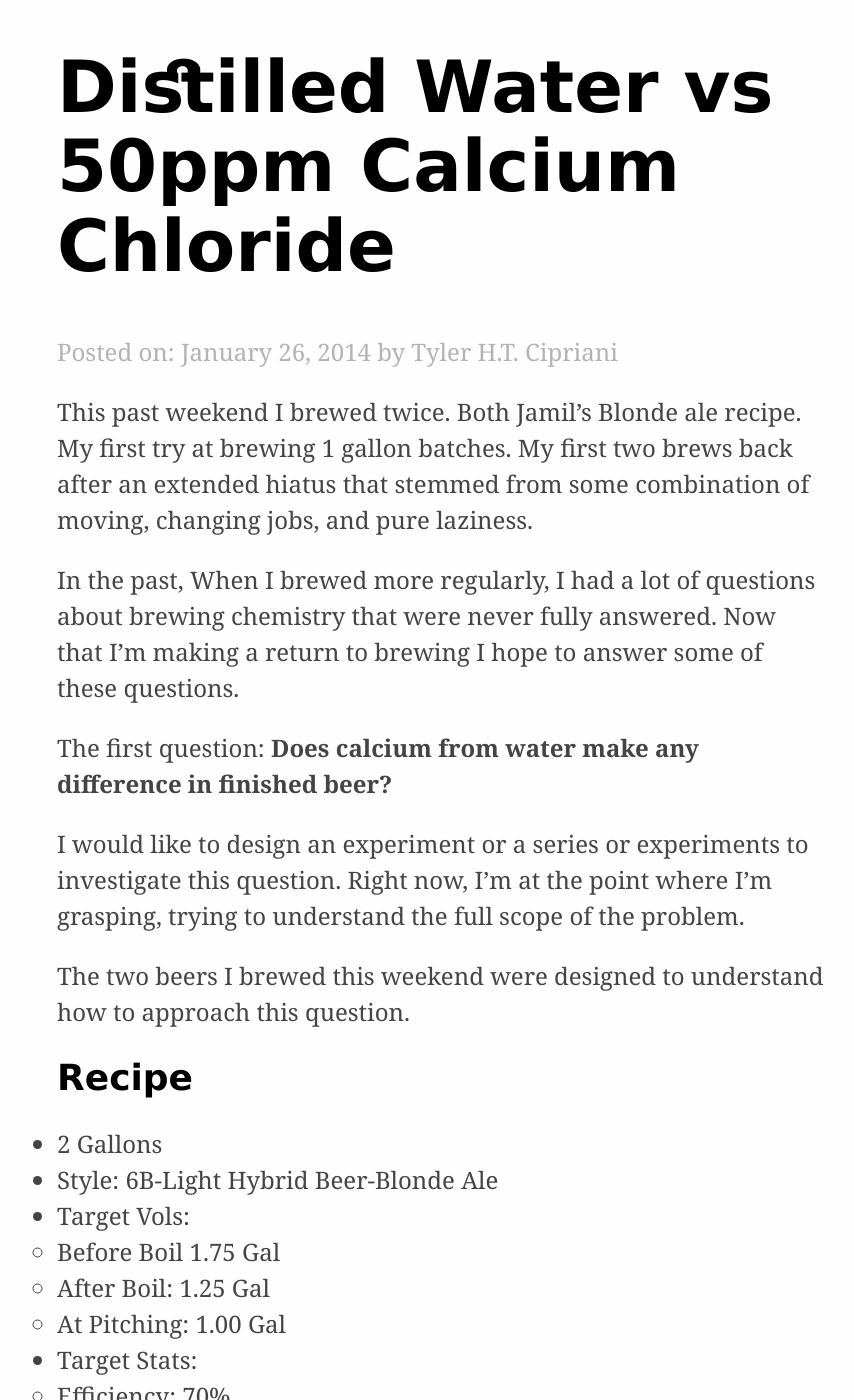
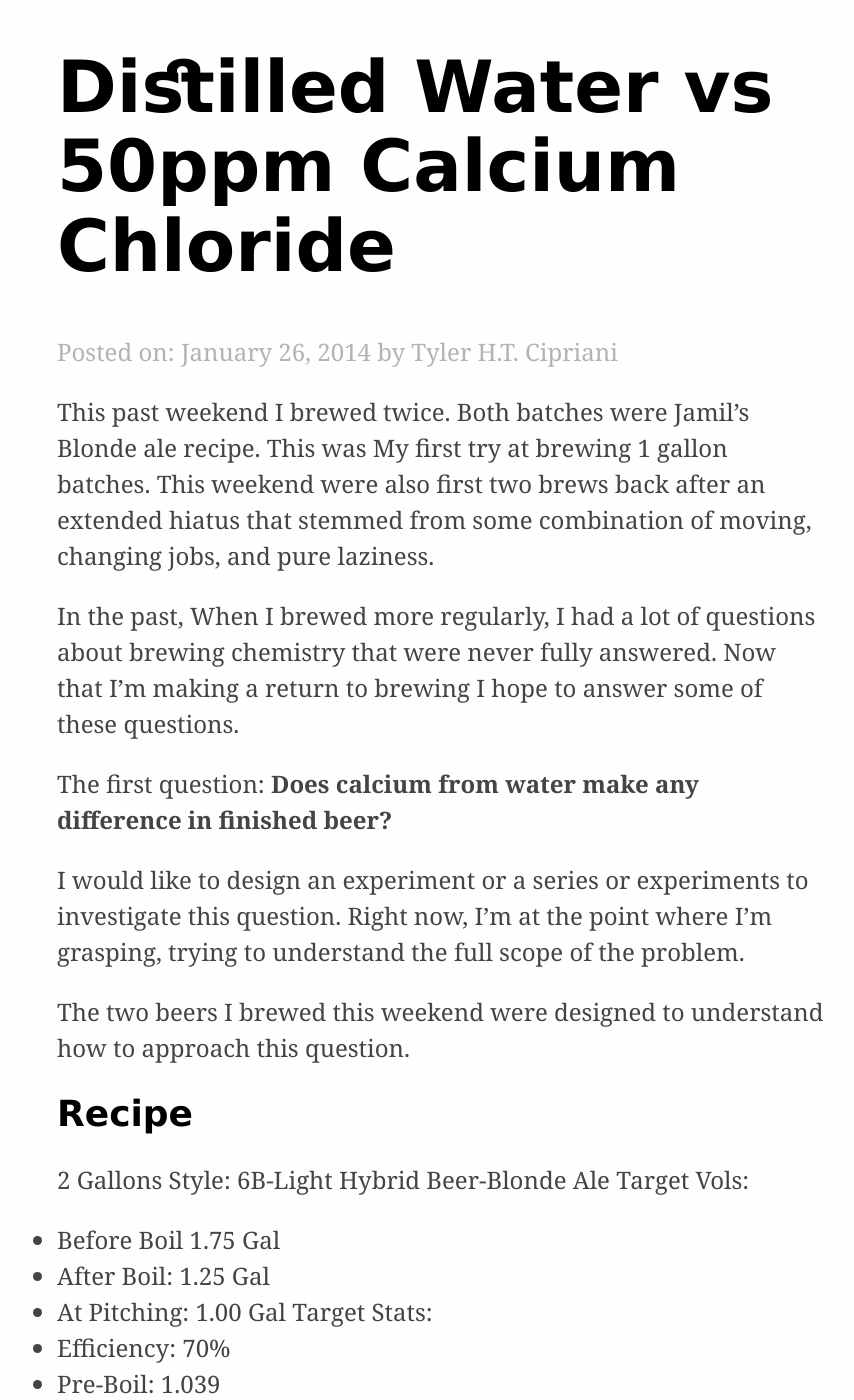
Before and after one commit to thcipriani/brewing, a Jekyll site: the page built from _posts/2014-01-26-distilled-water-vs-50ppm-calcium.md, in a window 1280 px wide and 1400 px high. Shown: the whole window, without its empty margins (199-1053 px from the left). Built offline with Jekyll 4.4.1, drawn with Linux system fonts in a browser that asks for light colours; nearby versions of some CDN libraries; Markdown is read by kramdown in place of the engine named in the settings; comment, search, counter and statistics services are not loaded; some of the changed lines change nothing that is shown; some of the changed text lies outside the part shown.

Commit message:
Fix nesting for blog post

```diff
--- a/_posts/2014-01-26-distilled-water-vs-50ppm-calcium.md
+++ b/_posts/2014-01-26-distilled-water-vs-50ppm-calcium.md
@@ -3,10 +3,10 @@
 title: Distilled Water vs 50ppm Calcium Chloride
 ---
 
-This past weekend I brewed twice. Both Jamil's Blonde ale recipe. My first
-try at brewing 1 gallon batches. My first two brews back after an extended
-hiatus that stemmed from some combination of moving, changing jobs, and
-pure laziness.
+This past weekend I brewed twice. Both batches were Jamil's Blonde ale recipe.
+This was My first try at brewing 1 gallon batches. This weekend were also
+first two brews back after an extended hiatus that stemmed from some
+combination of moving, changing jobs, and pure laziness.
 
 In the past, When I brewed more regularly, I had a lot of questions about
 brewing chemistry that were never fully answered. Now that I'm making a
@@ -24,25 +24,25 @@
 Recipe
 ---
 
-* 2 Gallons
-* Style: 6B-Light Hybrid Beer-Blonde Ale
-* Target Vols:
+2 Gallons
+Style: 6B-Light Hybrid Beer-Blonde Ale
+Target Vols:
   * Before Boil  1.75 Gal
   * After Boil:  1.25 Gal
   * At Pitching: 1.00 Gal
-* Target Stats:
+Target Stats:
   * Efficiency: 70%
   * Pre-Boil: 1.039
   * Final Gravity: 1.054
   * Mash Temp: 152&deg;F
   * Mash Time: 60 Minutes
   * Boil Time: 60 Minutes
-* Fermentables:
+Fermentables:
   * 2.5 lbs Rahr 2-Row
   * 2 oz Briess Crystal 15
-* Hops:
+Hops:
   * 7 grams US Fuggles
-* Yeast:
+Yeast:
   * 2 grams Safale US-05
 
 Prep Work
```
